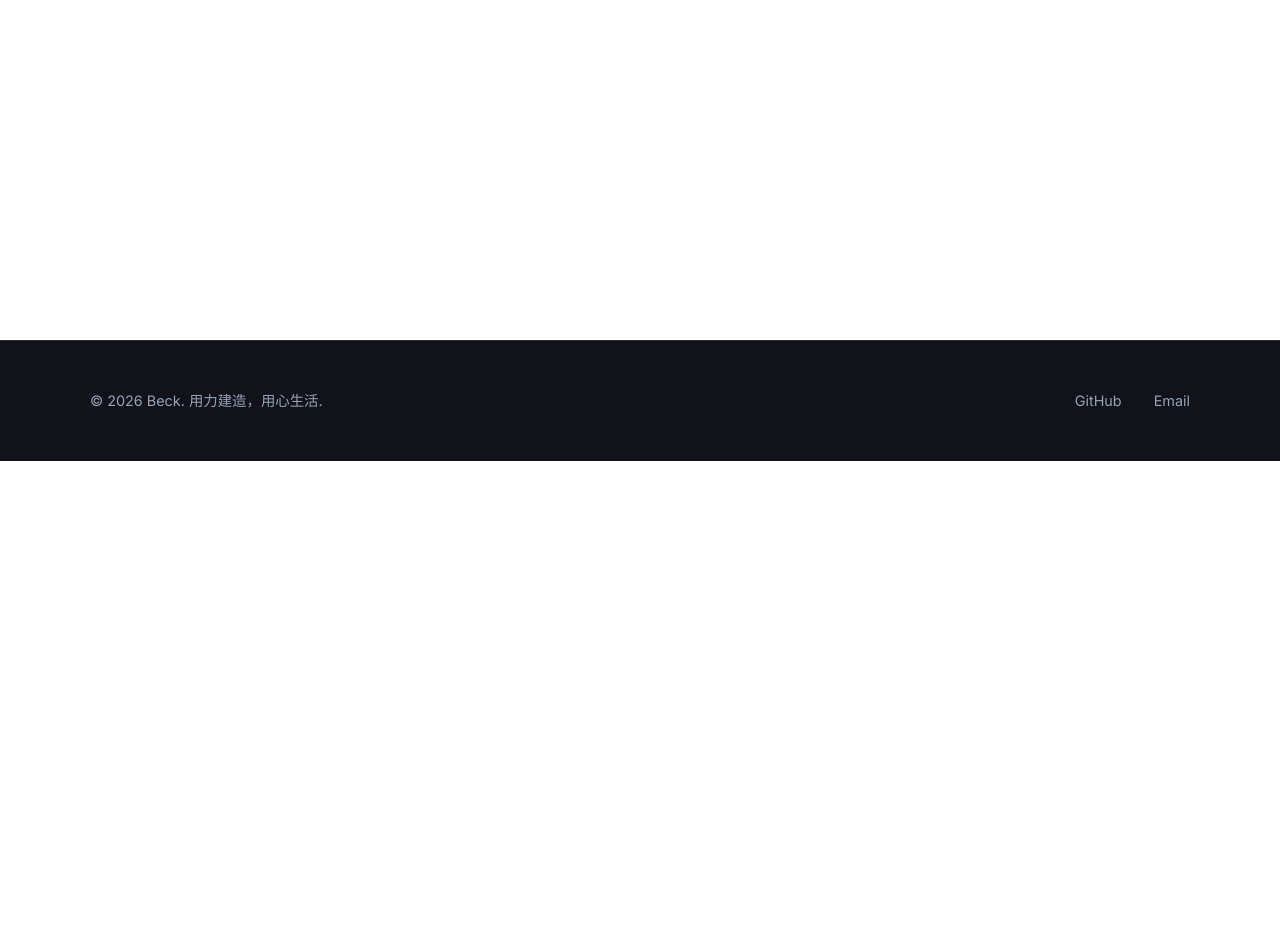
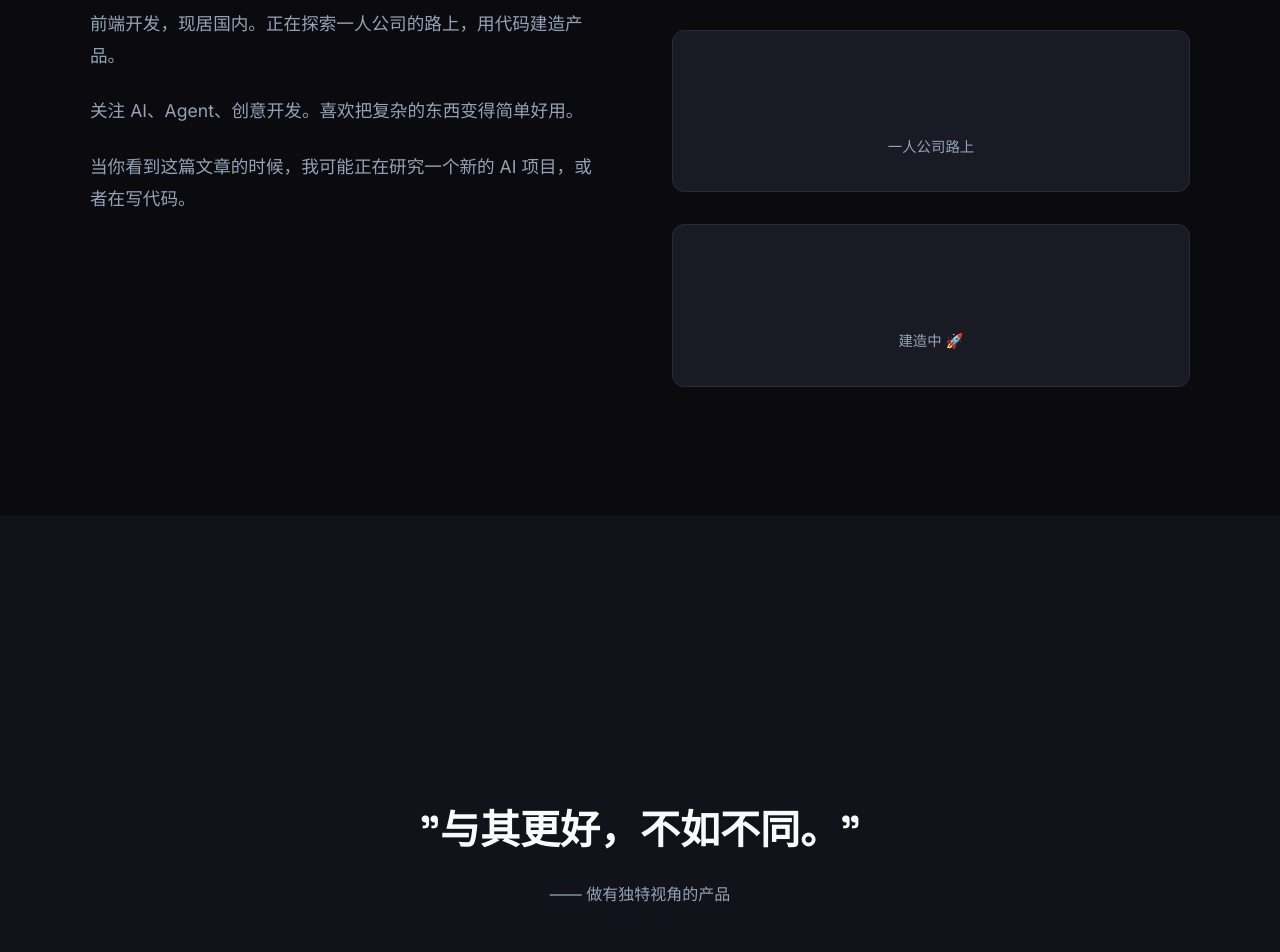
Before and after one commit to beck6lee/home, a Next.js app: page /about in a window 1280 px wide. Before the commit this address had no page. Shown: the part 460-1412 px from the top of the page. Before the commit the page ends 921 px from the top, so only its background shows below. Built offline with nearby package versions, Linux system fonts and the light colour scheme.

Commit message:
feat: 关于页面 + 技能页面 + SkillTag 组件

```diff
--- /dev/null
+++ b/src/app/about/about.module.css
@@ -0,0 +1,80 @@
+.grid {
+  display: grid;
+  grid-template-columns: 1fr 1fr;
+  gap: 4rem;
+  align-items: center;
+}
+
+.text {
+  display: flex;
+  flex-direction: column;
+  gap: 1.5rem;
+}
+
+.text p {
+  color: var(--color-text-muted);
+  font-size: 1.1rem;
+  line-height: 1.8;
+}
+
+.stats {
+  display: grid;
+  gap: 2rem;
+}
+
+.stat {
+  background: var(--color-surface-2);
+  border: 1px solid var(--color-border);
+  border-radius: var(--radius);
+  padding: 2rem;
+  text-align: center;
+  transition: border-color var(--transition);
+}
+
+.stat:hover {
+  border-color: var(--color-primary);
+}
+
+.statNum {
+  display: block;
+  font-family: var(--font-heading);
+  font-size: 2.5rem;
+  font-weight: 700;
+  background: var(--color-gradient-1);
+  -webkit-background-clip: text;
+  -webkit-text-fill-color: transparent;
+  background-clip: text;
+}
+
+.statLabel {
+  display: block;
+  color: var(--color-text-muted);
+  font-size: 0.9rem;
+  margin-top: 0.25rem;
+}
+
+.philosophy {
+  text-align: center;
+  padding: 2rem;
+}
+
+.quote {
+  font-family: var(--font-heading);
+  font-size: clamp(1.5rem, 4vw, 2.5rem);
+  font-weight: 700;
+  color: var(--color-text);
+  margin-bottom: 1rem;
+  font-style: normal;
+}
+
+.quoteSub {
+  color: var(--color-text-muted);
+  font-size: 1rem;
+}
+
+@media (max-width: 768px) {
+  .grid {
+    grid-template-columns: 1fr;
+    gap: 2rem;
+  }
+}
--- /dev/null
+++ b/src/app/about/page.tsx
@@ -0,0 +1,52 @@
+import type { Metadata } from 'next'
+import SectionWrapper from '@/components/SectionWrapper/SectionWrapper'
+import styles from './about.module.css'
+
+export const metadata: Metadata = {
+  title: '关于 | Beck',
+}
+
+export default function AboutPage() {
+  return (
+    <>
+      <SectionWrapper id="about" title="关于我" subtitle="我是谁，我在做什么">
+        <div className={styles.grid}>
+          <div className={styles.text}>
+            <p>
+              前端开发，现居国内。正在探索一人公司的路上，用代码建造产品。
+            </p>
+            <p>
+              关注 AI、Agent、创意开发。喜欢把复杂的东西变得简单好用。
+            </p>
+            <p>
+              当你看到这篇文章的时候，我可能正在研究一个新的 AI 项目，或者在写代码。
+            </p>
+          </div>
+          <div className={styles.stats}>
+            <div className={styles.stat}>
+              <span className={styles.statNum}>3+</span>
+              <span className={styles.statLabel}>年开发经验</span>
+            </div>
+            <div className={styles.stat}>
+              <span className={styles.statNum}>∞</span>
+              <span className={styles.statLabel}>一人公司路上</span>
+            </div>
+            <div className={styles.stat}>
+              <span className={styles.statNum}>每天</span>
+              <span className={styles.statLabel}>建造中 🚀</span>
+            </div>
+          </div>
+        </div>
+      </SectionWrapper>
+
+      <SectionWrapper id="philosophy" title="建造理念" light>
+        <div className={styles.philosophy}>
+          <blockquote className={styles.quote}>
+            "与其更好，不如不同。"
+          </blockquote>
+          <p className={styles.quoteSub}>—— 做有独特视角的产品</p>
+        </div>
+      </SectionWrapper>
+    </>
+  )
+}
```
Also changed, not shown: src/app/skills/page.tsx (added, +46 -0 lines), src/app/skills/skills.module.css (added, +27 -0 lines), src/components/SkillTag/SkillTag.module.css (added, +18 -0 lines), src/components/SkillTag/SkillTag.tsx (added, +9 -0 lines).
